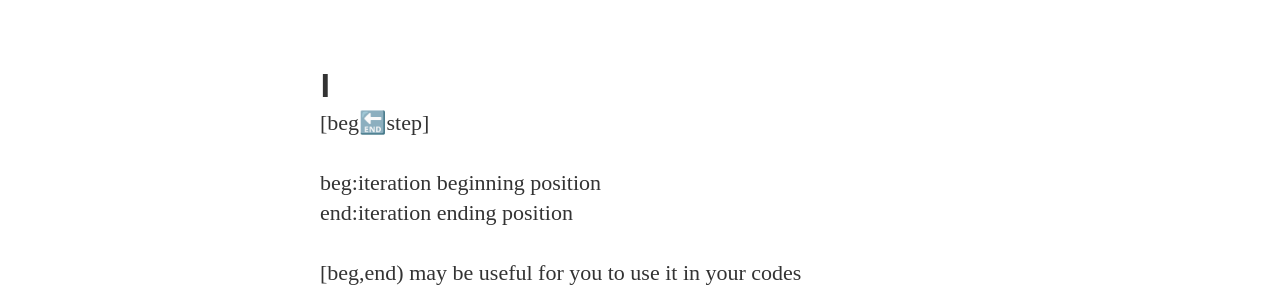
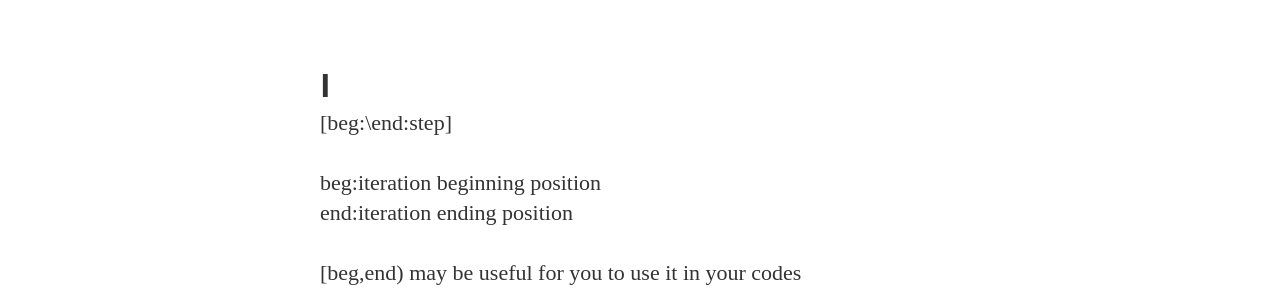
Before and after one commit to xwind/xwind.github.io, a Jekyll site: the page built from _posts/2017-01-18-python-slice.markdown, in a window 1280 px wide. Shown: the part 264-558 px from the top of the page. Built offline with Jekyll 4.4.1, drawn with Linux system fonts in a browser that asks for light colours; nearby versions of some CDN libraries; emoji names are drawn with the system emoji font; some web fonts are replaced; comment, search, counter and statistics services are not loaded.

Commit message:
Update 2017-01-18-python-slice.markdown

```diff
--- a/_posts/2017-01-18-python-slice.markdown
+++ b/_posts/2017-01-18-python-slice.markdown
@@ -8,7 +8,7 @@ comments: true
 ---
 
 # I
-[beg:end:step]
+[beg:\end:step]
 
 beg:iteration beginning position\\
 end:iteration ending position
```
